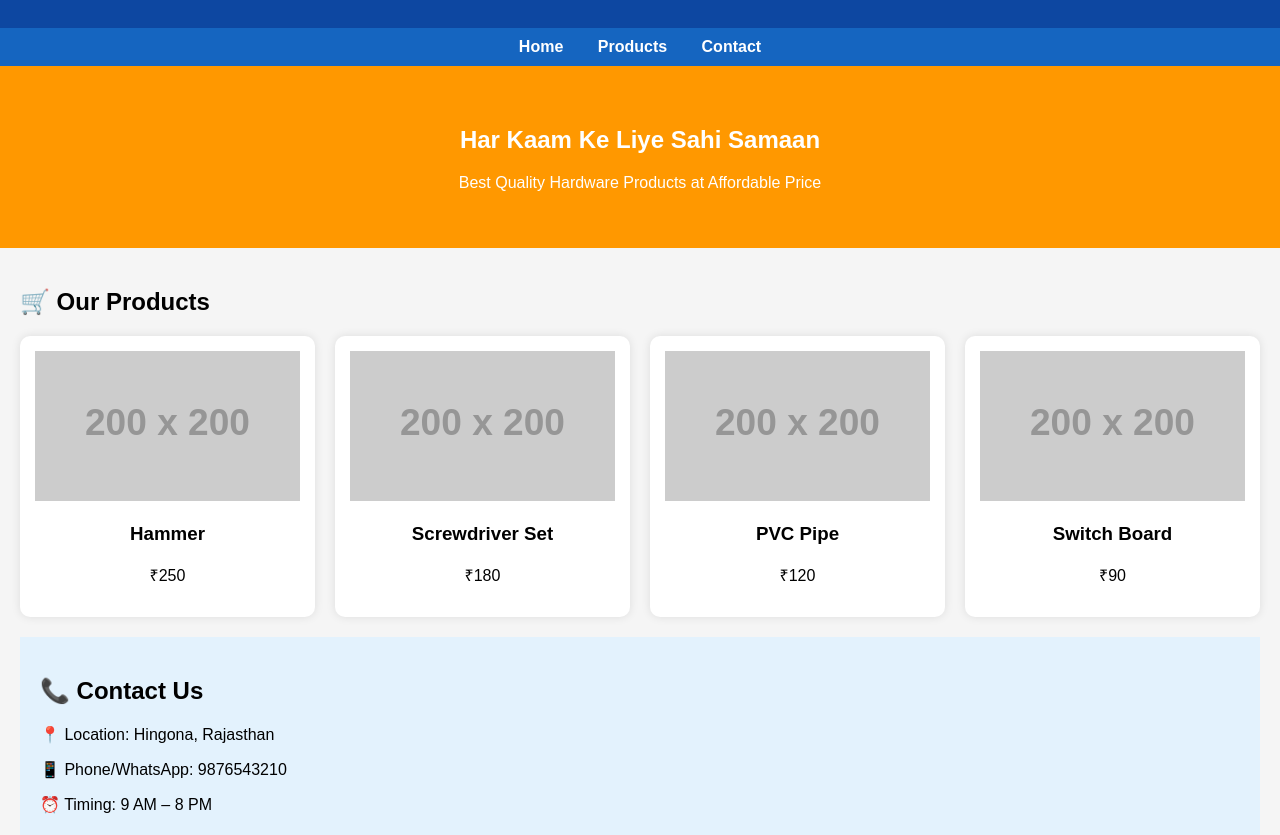
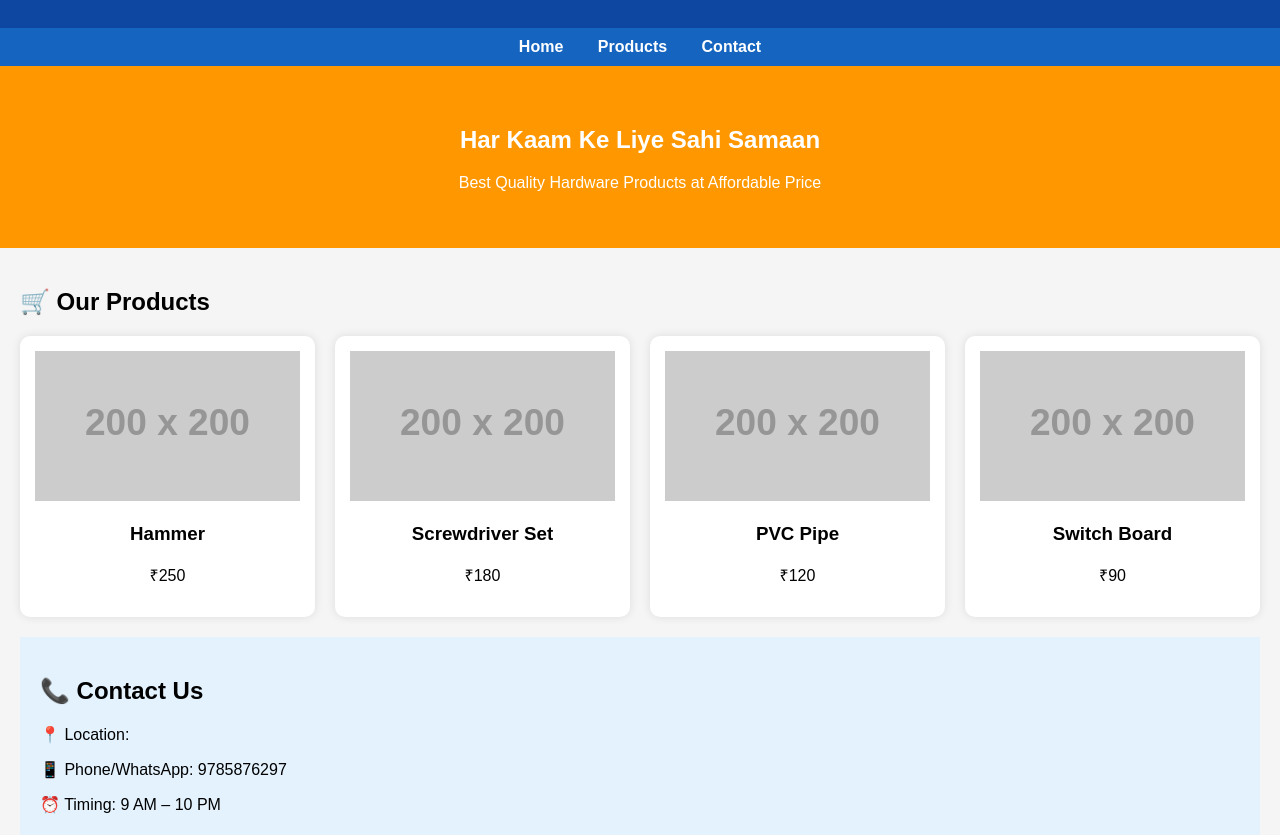
Before and after one commit to PARAMMITRAOFFICIAL/Param-mitra-hardware, a plain HTML site: page index.html in a window 1280 px wide. Shown: the part 117-952 px from the top of the page. Drawn offline with Linux system fonts and the light colour scheme; placeholder pictures from the web are drawn by us.

Commit message:
Update index.html

```diff
--- a/index.html
+++ b/index.html
@@ -135,11 +135,11 @@
 
   <div class="contact">
     <h2>📞 Contact Us</h2>
-    <p>📍 Location: Hingona, Rajasthan</p>
-    <p>📱 Phone/WhatsApp: 9876543210</p>
-    <p>⏰ Timing: 9 AM – 8 PM</p>
+    <p>📍 Location: </p>
+    <p>📱 Phone/WhatsApp: 9785876297</p>
+    <p>⏰ Timing: 9 AM – 10 PM</p>
 
-    <a class="btn" href="https://wa.me/919876543210">Order on WhatsApp</a>
+    <a class="btn" href="https://wa.me/9785876297">Order on WhatsApp</a>
   </div>
 </div>
 
```
